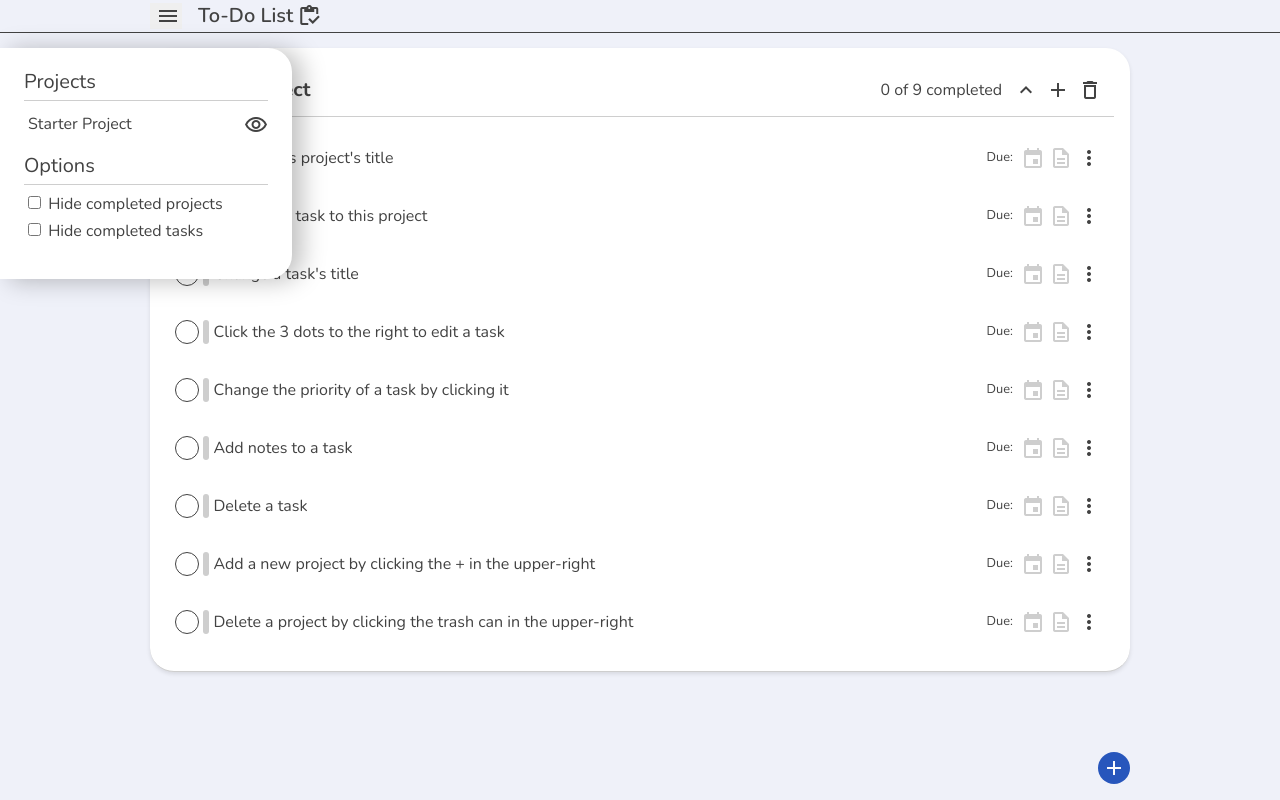
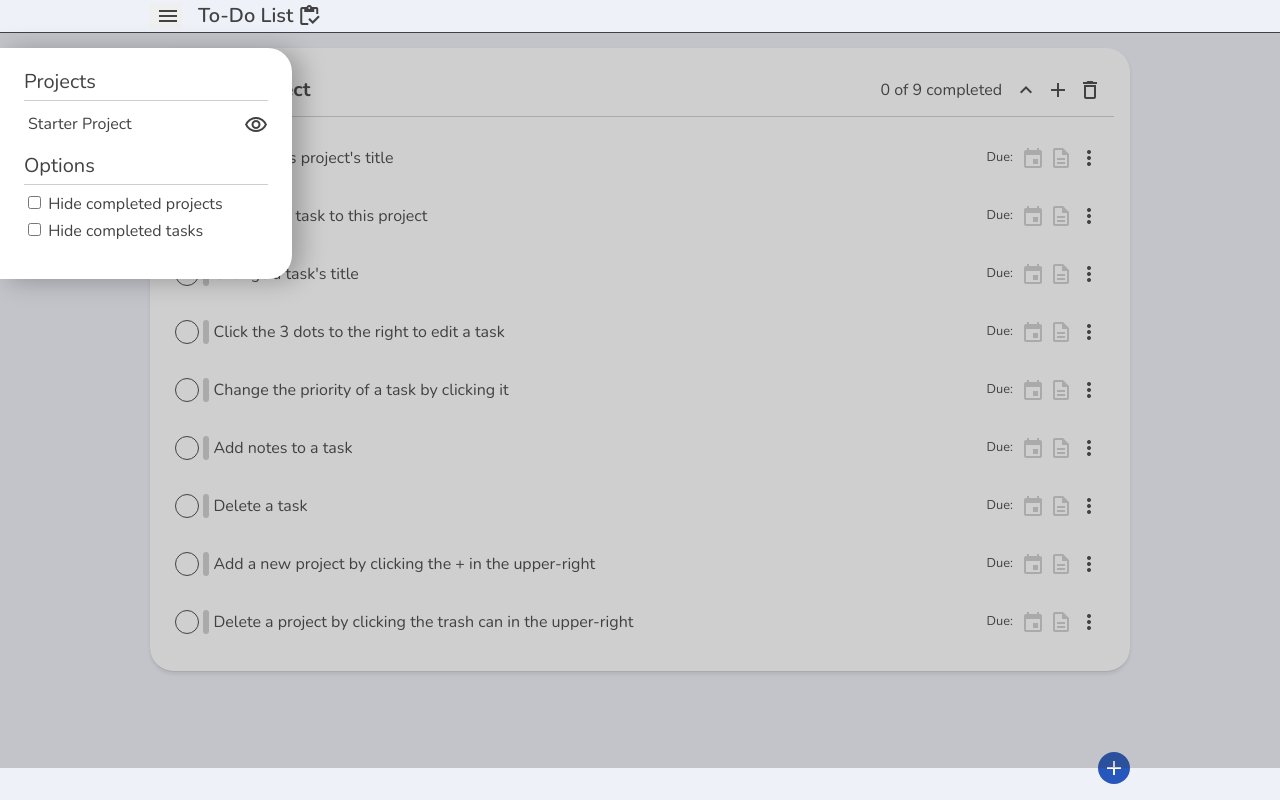
Before and after one commit to JacobGiordano/to-do-list, a website built with webpack: page dist/index.html in a window 1280 px wide. Both pictures are taken after a click on the button "menu". Built offline with nearby package versions, Linux system fonts and the light colour scheme.

Commit message:
Make nav scrollable when tall, add invis btn for when nav is active, update click handlers for nav btn & invis btn

```diff
--- a/css/styles.css
+++ b/css/styles.css
@@ -155,11 +155,13 @@ input:not(input[type="checkbox"]):focus-visible {
 	border-radius: var(--border-radius);
 	border-top-left-radius: 0;
 	border-bottom-left-radius: 0;
+	box-shadow: 10px 2px 24px 0 rgb(0 0 0 / 25%);
 	min-width: 100%;
+	max-height: 80vh;
+	overflow: scroll;
 	padding: 1.5rem;
 	left: 0;
 	top: 3rem;
-	box-shadow: 10px 2px 24px 0 rgb(0 0 0 / 25%);
 	transform: translateX(-110%);
 	transition: all ease-in .1s;
 	z-index: 100;
@@ -241,6 +243,25 @@ input:not(input[type="checkbox"]):focus-visible {
 	width: 100%;
 	font-size: 1rem;
 	margin-right: .5rem;
+}
+
+.hidden-nav-btn {
+	display: none;
+	position: absolute;
+	top: 2rem;
+	bottom: 0;
+	left: 0;
+	right: right;
+	width: 100%;
+	height: 100%;
+	background: var(--dark-gray);
+	opacity: .25;
+	cursor: pointer;
+	z-index: 50;
+}
+
+.hidden-nav-btn.active {
+	display: block;
 }
 
 .content {
--- a/src/UI.js
+++ b/src/UI.js
@@ -9,6 +9,15 @@ const ui = {
   clearList(parentElement) {
     while (parentElement.firstChild) {
       parentElement.removeChild(parentElement.firstChild);
+    }
+  },
+  toggleNavVisibility() {
+    if (nav.classList.contains("open")) {
+      nav.classList.remove("open");
+      hiddenNavBtn.classList.remove("active");
+    } else {
+      nav.classList.add("open");
+      hiddenNavBtn.classList.add("active");
     }
   },
   handleBodyResize(e) {
@@ -29,16 +38,17 @@ const ui = {
 }
 
 const menuBtn = document.getElementById("menu-btn");
+const nav = document.getElementById("nav");
+const hiddenNavBtn = document.getElementById("hidden-nav-btn");
 const newProjBtn = document.getElementById("new-project-btn");
-const clearListBtn = document.getElementById("clear-list-btn");
-const pageContent = document.getElementById("content");
+// const clearListBtn = document.getElementById("clear-list-btn");
+// const pageContent = document.getElementById("content");
 const hideCompletedProjectsBtn = document.getElementById("hide-completed-projects");
 const hideCompletedTasksBtn = document.getElementById("hide-completed-tasks");
 
-menuBtn.addEventListener("click", () => {
-  const nav = document.getElementById("nav");
-  nav.classList.contains("open") ? nav.classList.remove("open") : nav.classList.add("open");
-});
+menuBtn.addEventListener("click", ui.toggleNavVisibility, false);
+
+hiddenNavBtn.addEventListener("click", ui.toggleNavVisibility, false);
 
 newProjBtn.addEventListener("click", () => {
   const newProjId = uuidv4();
```
Also changed, not shown: dist/index.html, dist/main.js.
